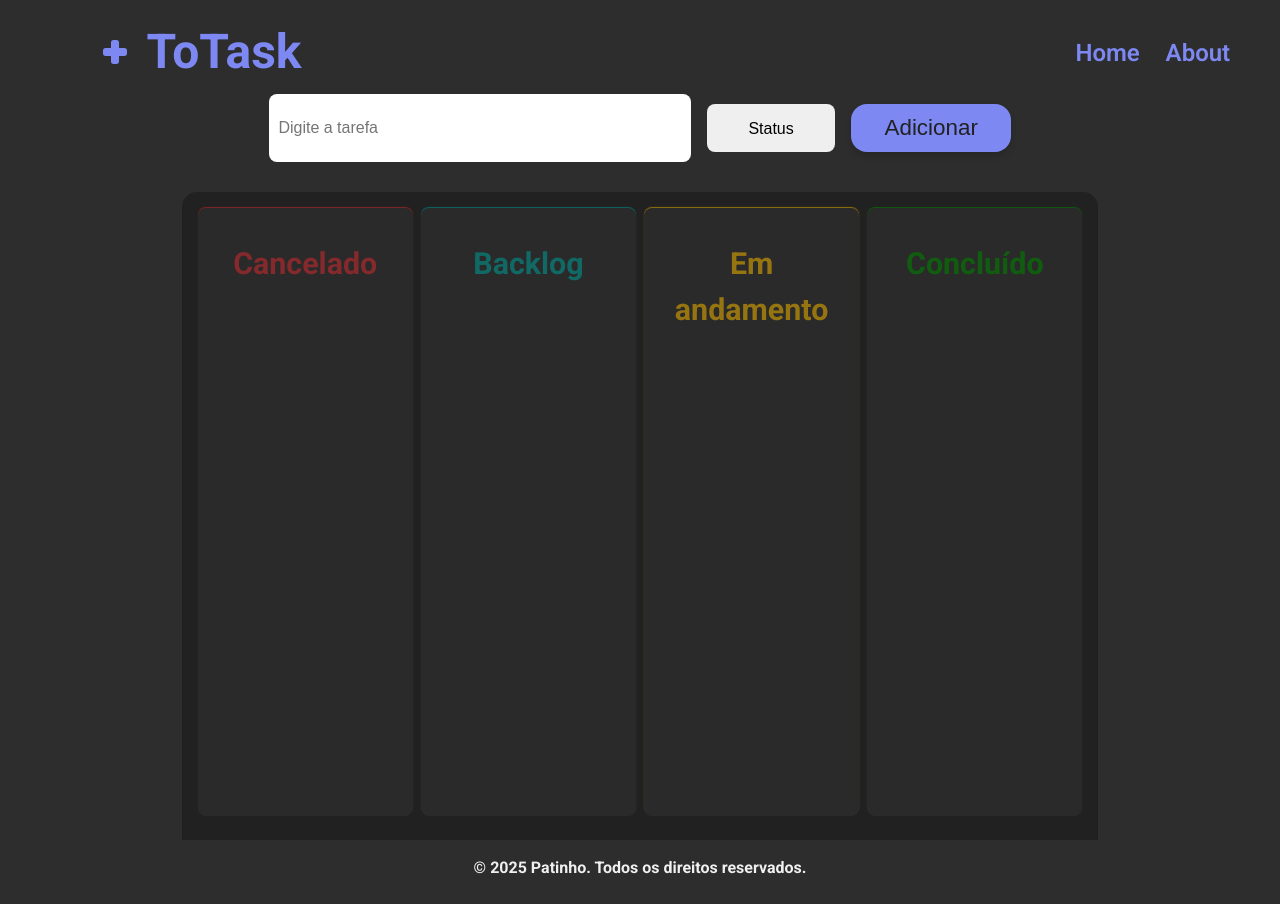
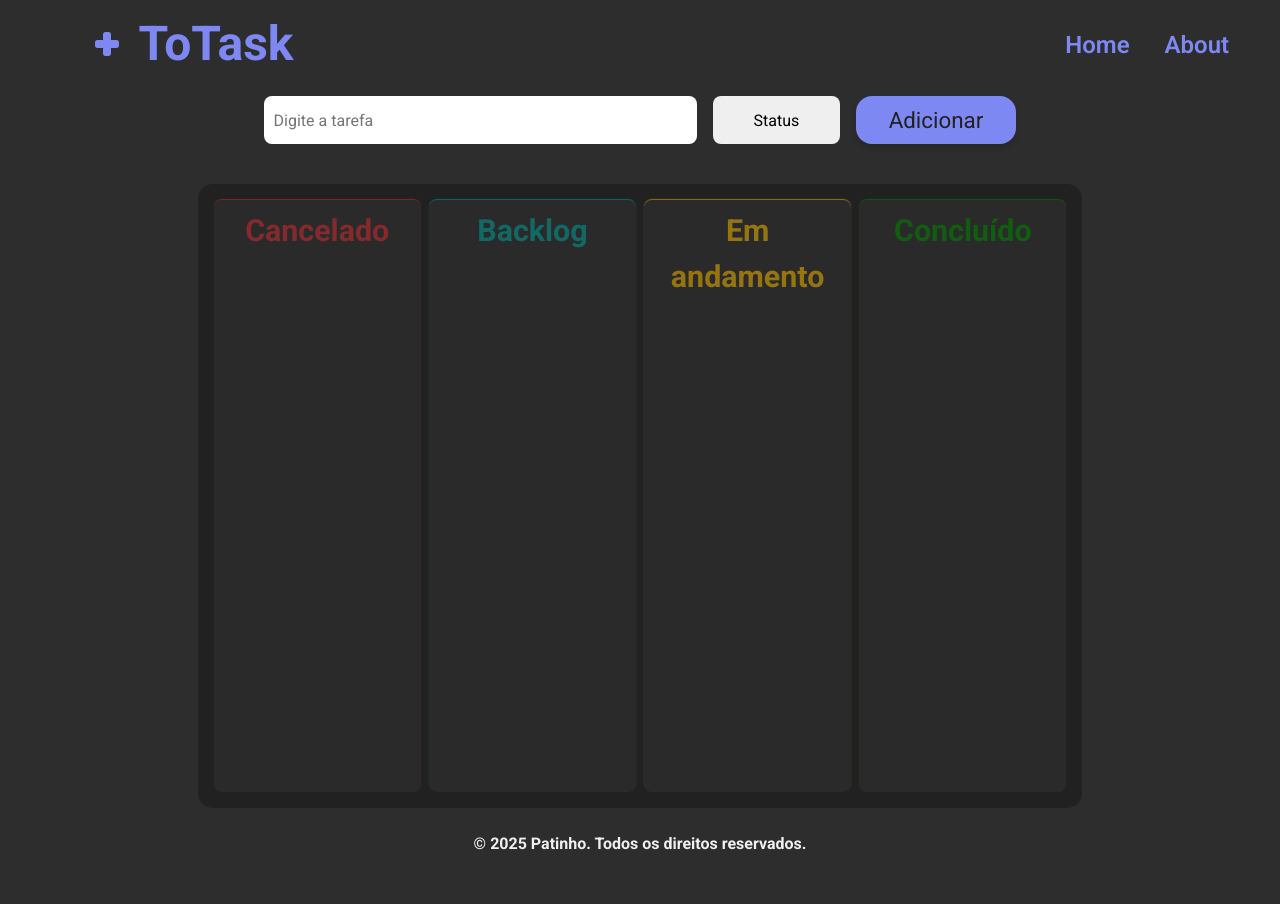
Before and after one commit to S6-2025/to-do-list, a React (Vite) app in the folder front-end/: page / in a window 1280 px wide. After the commit the page ends 872 px from the top, so only its background shows below. Built offline with nearby package versions, Linux system fonts and the light colour scheme.

Commit message:
configurando o develop

```diff
--- a/front-end/src/App.tsx
+++ b/front-end/src/App.tsx
@@ -19,7 +19,7 @@ import React, { useEffect, useState } from "react";
 
 const AppContent: React.FC = () => {
   const location = useLocation();
-  const shouldShowHeader = location.pathname !== "/login";
+
 
  const [tasks, setTasks] = useState<Task[]>(() => {
   const saved = localStorage.getItem("tasks");
@@ -56,7 +56,7 @@ const AppContent: React.FC = () => {
 
   return (
     <div className="app-container">
-      {shouldShowHeader && <Header />}
+     <Header isHidden={location.pathname === "/login"} />
       <div className="main-content">
         {tasks !== null && (
           <AppRoutes tasks={tasks} setTasks={setTasks} onUpdateTask={handleUpdateTask} />
--- a/front-end/src/components/Header.tsx
+++ b/front-end/src/components/Header.tsx
@@ -1,11 +1,14 @@
 import { useState } from "react";
 import { Link } from "react-router-dom";
 
-const Header = () => {
+type HeaderProps = {
+  isHidden?: boolean;
+};
+const Header: React.FC<HeaderProps> = ({ isHidden = false }) => {
   const [menuOpen, setMenuOpen] = useState(false);
 
   return (
-    <header className=" header__container">
+    <header className={`header__container ${isHidden ? "header--hidden" : ""}`}>
       <div className="logo-container-header">
         <Link to="/" className="logo-header">
           <svg className="header__SVG">
--- a/front-end/src/css/Footer.css
+++ b/front-end/src/css/Footer.css
@@ -7,6 +7,7 @@
   align-items: center;
   justify-content: center;
 
+
   flex-shrink: 0;  /* impede o footer de encolher */
 }
 
--- a/front-end/src/css/Header.css
+++ b/front-end/src/css/Header.css
@@ -6,6 +6,11 @@
   align-items: center;
   justify-content: space-between;
   padding: 0 1rem;
+}
+
+.header--hidden {
+  visibility: hidden; /* invisível, mas ocupa espaço */
+
 }
 
 .logo-container-header {
--- a/front-end/src/css/Login.css
+++ b/front-end/src/css/Login.css
@@ -1,10 +1,13 @@
-#login-page__main{
+#login-page__main {
     display: flex;
     align-items: center;
-    justify-content: center;;
+    justify-content: center;
+
+
+
 }
 
-.login__container{
+.login__container {
     display: flex;
     flex-direction: row;
     justify-content: space-between;
@@ -17,23 +20,25 @@
 }
 
 
-.wellcome__container{
+.wellcome__container {
     display: flex;
     flex-direction: column;
     align-items: center;
     width: 100%;
     height: auto;
 
-    h1{
+    h1 {
         font-size: 2.5rem;
     }
 }
-.kanban__image{
+
+.kanban__image {
     width: 60%;
     height: auto;
 }
+
 /* Parte onde informa os dados do login */
-.login-form__container{
+.login-form__container {
     display: flex;
     flex-direction: column;
     align-items: center;
@@ -45,45 +50,48 @@
     background-color: #f0f0f0;
 
 
-    h2{
+    h2 {
         margin: 0;
         font-size: 2rem;
         color: var(--primary);
-        span{
+
+        span {
             font-weight: bold;
         }
     }
 
-    p{
+    p {
         color: var(--primary);
     }
 }
 
-.login-form__internal-container{
+.login-form__internal-container {
     width: 100%;
 }
 
-.login-input__box{
+.login-input__box {
     display: flex;
     flex-direction: column;
     align-items: flex-start;
     margin-top: 1rem;
     color: var(--primary);
 
-    input,select{
+    input,
+    select {
         width: 100%;
         background: none;
         border: none;
         border-bottom: 2px solid var(--secondary);
-        outline:none;
+        outline: none;
         transition: border-color 0.3s, box-shadow 0.3s;
         color: var(--secondary);
+        padding: .5rem;
 
     }
 
 }
 
-.login-button__container{
+.login-button__container {
     display: flex;
     flex-direction: column;
     justify-content: center;
@@ -91,21 +99,23 @@
     width: 60%;
 }
 
-.login-button{
+.login-button {
     width: 100%;
     height: 2rem;
     background: var(--secondary);
     border-radius: 10px
 }
-.login-button:hover{
+
+.login-button:hover {
     background: var(--primary);
 }
 
-.forgot-password{
+.forgot-password {
     color: var(--primary);
     font-size: 0.8rem;
 }
-.forgot-password:hover{
+
+.forgot-password:hover {
     cursor: pointer;
     color: var(--secondary);
     text-decoration: underline var(--secondary);
--- a/front-end/src/index.css
+++ b/front-end/src/index.css
@@ -53,19 +53,13 @@
   --cancelled: 193, 41, 46;  /* #C1292E */
 }
 
-p{
-  font-size: 16px;
+
+* {
+  margin: 0;
+  padding: 0;
+  box-sizing: border-box;
+  font-family: var(--font-read);
 }
-
-a {
-  font-weight: 500;
-  color: #646cff;
-  text-decoration: inherit;
-}
-a:hover {
-  color: #535bf2;
-}
-
 
 
 .app-container {
@@ -152,3 +146,17 @@ select:focus {
   box-shadow: none;
   border: none; /* se quiser remover borda também */
 }
+
+
+p{
+  font-size: 16px;
+}
+
+a {
+  font-weight: 500;
+  color: #646cff;
+  text-decoration: inherit;
+}
+a:hover {
+  color: #535bf2;
+}
--- a/front-end/src/pages/Login.tsx
+++ b/front-end/src/pages/Login.tsx
@@ -1,3 +1,5 @@
+import React from "react";
+
 const Login: React.FC = () => {
 
 
```
Also changed, not shown: front-end/src/routes/PrivateRoute.tsx (+14 -14 lines), front-end/src/routes/PublicROute.tsx (+14 -14 lines).
